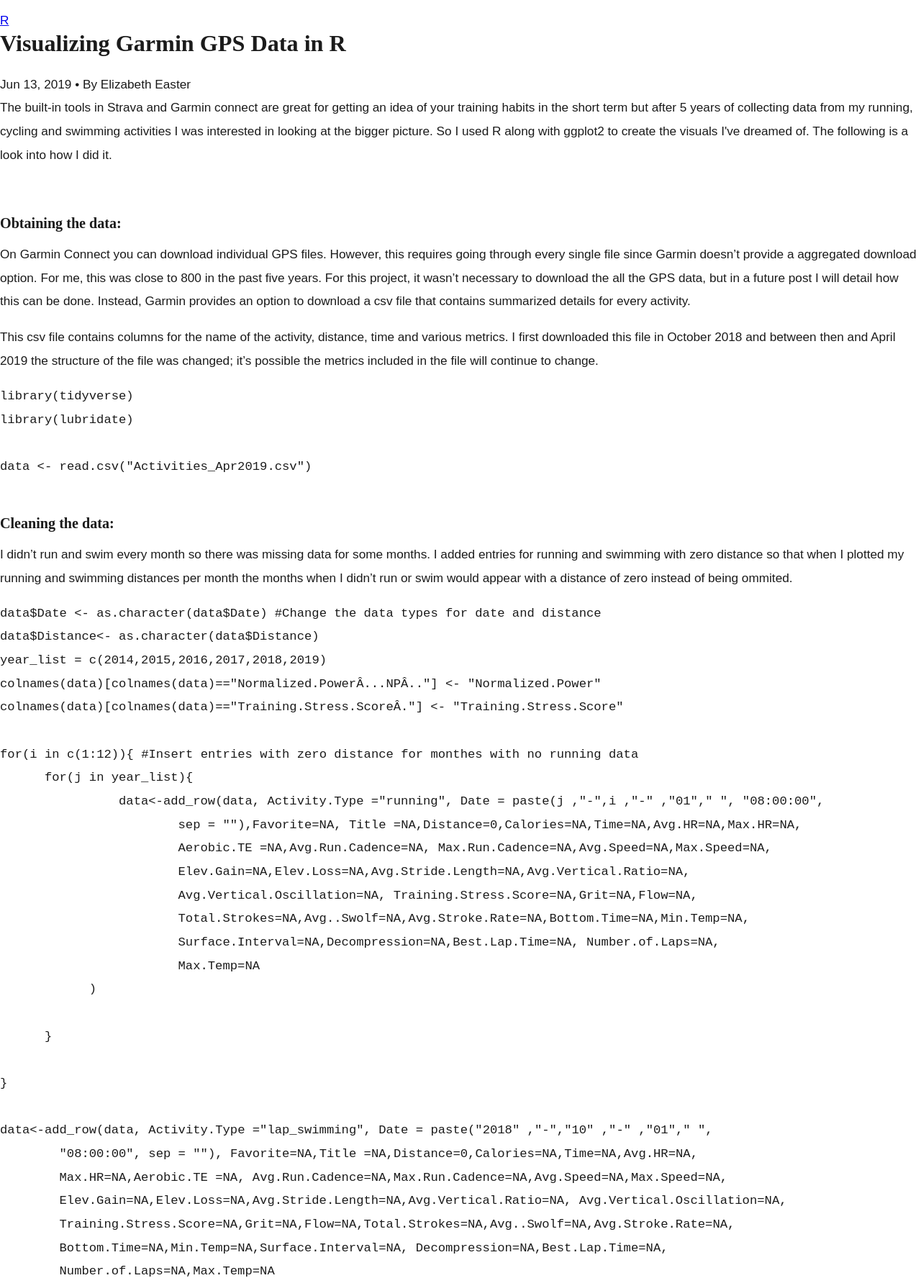
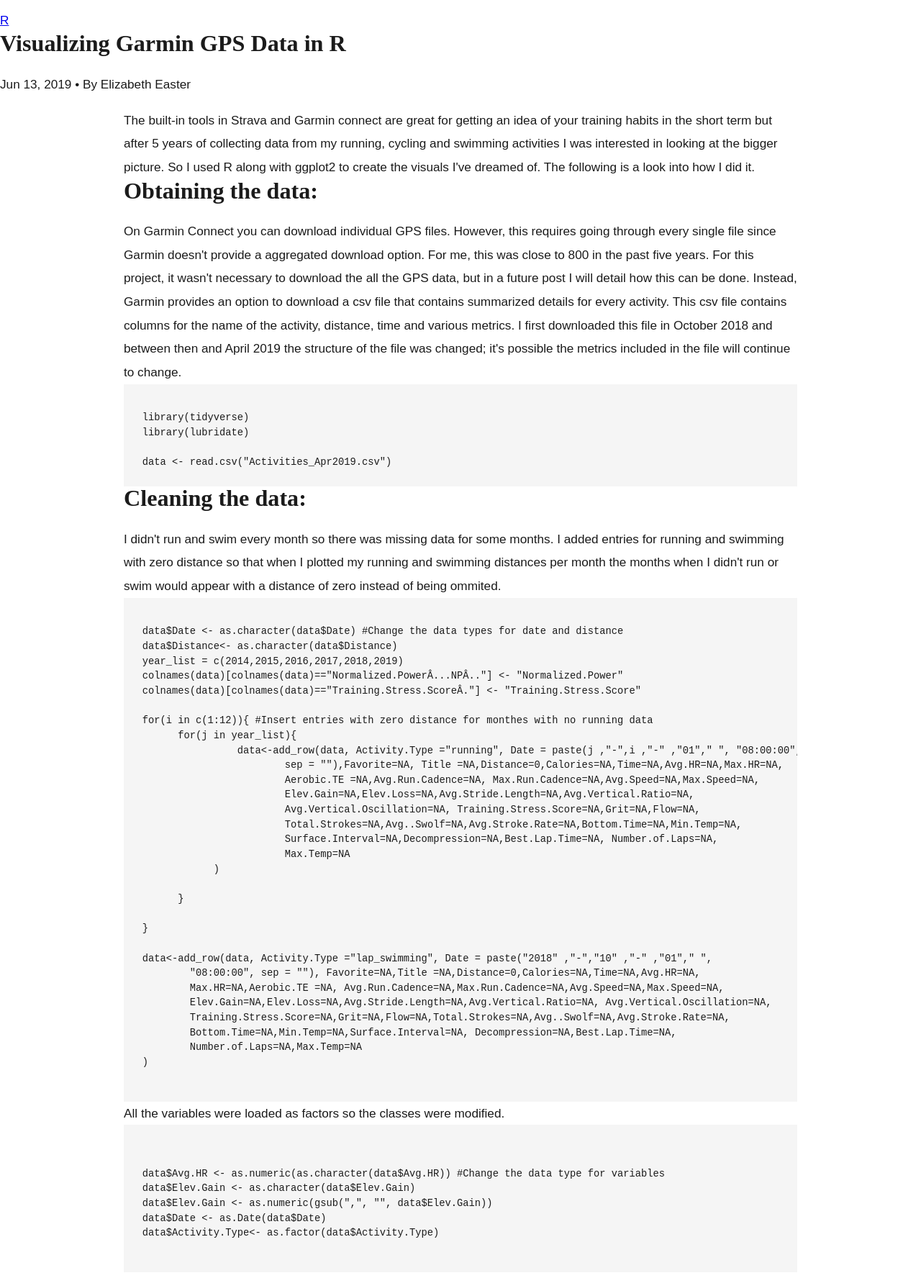
Before and after one commit to edeaster/edeaster.github.io, a Jekyll site: the page built from _posts/2019-06-13-Visualizing-Garmin-GPS-Data-R.md, in a window 1280 px wide, cut to the strip 131-1907 px from the top of the page. Shown: the whole strip at 72% size. Built offline with Jekyll 4.4.1, drawn with Linux system fonts in a browser that asks for light colours; some web fonts are replaced; some of the changed text lies outside the part shown.

Commit message:
updated blog formatting

````diff
--- a/_posts/2019-06-13-Visualizing-Garmin-GPS-Data-R.md
+++ b/_posts/2019-06-13-Visualizing-Garmin-GPS-Data-R.md
@@ -6,13 +6,15 @@ title: "Visualizing Garmin GPS Data in R"
 tags: R
 ---
 
-
-<p> The built-in tools in Strava and Garmin connect are great for getting an idea of
+<div class= "blog_post_container">
+The built-in tools in Strava and Garmin connect are great for getting an idea of
 your training habits in the short term but after 5 years of collecting
 data from my running, cycling and swimming activities I was interested in looking at
-the bigger picture. So I used R along with ggplot2 to create the visuals I've dreamed of. The following is a look into how I did it. </p>
+the bigger picture. So I used R along with ggplot2 to create the visuals I've dreamed of. The following is a look into how I did it.
 
-### Obtaining the data:
+
+
+<h2> Obtaining the data: </h2>
 
 On Garmin Connect you can download individual GPS files. However, this requires going through
 every single file since Garmin doesn't provide a aggregated download option.
@@ -24,20 +26,26 @@ This csv file contains columns for the name of the activity, distance, time and
 I first downloaded this file in October 2018 and between then and April 2019 the structure of the file was
 changed; it's possible the metrics included in the file will continue to change.
 
-```r
+<div class = "highlight">
+<pre>
+<code>
 library(tidyverse)
 library(lubridate)
 
 data <- read.csv("Activities_Apr2019.csv")
-```
+</code>
+</pre>
+</div>
 
-### Cleaning the data:
+<h2> Cleaning the data: </h2>
 
 I didn't run and swim every month so there was missing data for some months. I added entries for
 running and swimming with zero distance so that when I plotted my running and swimming distances per month
 the months when I didn't run or swim would appear with a distance of zero instead of being ommited.
 
-```r
+<div class = "highlight">
+<pre>
+<code>
 data$Date <- as.character(data$Date) #Change the data types for date and distance
 data$Distance<- as.character(data$Distance)
 year_list = c(2014,2015,2016,2017,2018,2019)
@@ -69,10 +77,14 @@ data<-add_row(data, Activity.Type ="lap_swimming", Date = paste("2018" ,"-","10"
 	Number.of.Laps=NA,Max.Temp=NA
 )
 
- ```
+</code>
+</pre>
+</div>
  All the variables were loaded as factors so the classes were modified.
 
-```r
+<div class = "highlight">
+<pre>
+<code>
 
 data$Avg.HR <- as.numeric(as.character(data$Avg.HR)) #Change the data type for variables
 data$Elev.Gain <- as.character(data$Elev.Gain)
@@ -80,13 +92,17 @@ data$Elev.Gain <- as.numeric(gsub(",", "", data$Elev.Gain))
 data$Date <- as.Date(data$Date)
 data$Activity.Type<- as.factor(data$Activity.Type)
 
-```
+</code>
+</pre>
+</div>
 
 The elapsed time format for most entries was "00:00:00". However, if the elapsed time was less than 10 minutes
 the format was "00:00:00.0". To make the elapsed time easier to work with I converted the time to hours. To do this
 I created regex patterns to capture each of the patterns. And then converted the times to hours using as.difftime().
 
-```r
+<div class = "highlight">
+<pre>
+<code>
 
 #Regex patterns to catch the different time formats
 pattern1 <- "\\d\\d[:]\\d\\d[:]\\d\\d" #activities with time greater than or equal to one hour
@@ -109,12 +125,17 @@ for(i in 1:length(data$Time)){
 }
 data$Time <- as.numeric(data$Time)
 
-```
+</code>
+</pre>
+</div>
+
 In the visualizations, I looked at the different metrics by year, month, week, and month and year.
 To do this I added variables for each of these by formatting the date and mutating this to the main
 dataset.
 
-```r
+<div class = "highlight">
+<pre>
+<code>
 data$Distance <- lapply(data$Distance, sub, patt ="[,]", repl="")
 #Take out the comma in distance and change data type to numeric
 data$Distance <- as.numeric(as.character(data$Distance))
@@ -129,18 +150,22 @@ data<- mutate(data, Week = format(Date, format = "%W"),
 data$month <- as.factor(data$month)
 data$Week<- factor(data$Week)
 
-```
-### Creating the plots
+</code>
+</pre>
+</div>
 
-#### Time spent by activity for each year
+<h2> Creating the plots </h2>
+
+<h3> Time spent by activity for each year </h3>
 
 I wanted to see an overview of the time spent per year on each activity (running, swimming, and cycling).
 To prepare the data, I filtered out the hiking and triathlon activities that were included in the dataset
 and combined the different types of the same activity into one category. For example, lap swimming and
 open water swimming both went into the swimming category.
 
-
-```r
+<div class = "highlight">
+<pre>
+<code>
 activity_colors <- c("#ffa600","#003f5c","#bc5090","#ff6361")
 year_colors <- c("#F0BD1D","#c7e9b4","#7fcdbb","#41b6c4","#2c7fb8","#253494","#ff6361")
 
@@ -177,20 +202,24 @@ ggplot(overview_data, aes(x=Year, y=Time, fill= Activity.Type))+
             panel.background = element_blank(),
             axis.ticks = element_blank()
       )
-```
+</code>
+</pre>
+</div>
 
 <p align ="center">
 <img src="/projects/garmin_vis/images/overview_time.png" width="600" height="400"/>
 </p>
 
-#### Time spent by month for each year
+<h3> Time spent by month for each year </h3>
 
 From the first visual it was clear that the amount of time I spent in physical
 activity had increased but how was this increase dispersed over the course of the
 year? I grouped the dataset by month and year and used summarize to get the time
 spent per month.
 
-```r
+<div class = "highlight">
+<pre>
+<code>
 data$Year <- as.factor(data$Year) #Create data set with time spent exercising by month
 data_all <- group_by(data, month, Year)
 data_all <- filter(data_all, Year != 2019)
@@ -221,14 +250,18 @@ ggplot(month_year_time, aes(x=month, y=Time,group= Year, color = Year))+
             axis.ticks = element_blank()
       )
 
-```
+</code>
+</pre>
+</div>
 
 <p align ="center">
 <img src="/projects/garmin_vis/images/month_year_all.png" width="800" height="400" align="center">
 </p>
 
 
-### Conclusion
+<h2> Conclusion </h2>
 To further answer questions about how my training has changed over the years I created visuals specific to each activitiy type.
 The full code for this project is available on my [github page](https://github.com/edeaster/Garmin-Visualization) . To view the full set of visuals including
 a break down by each activity type please visit my [website](https://elizabetheaster.com/garmin_data_project.html) .
+
+</div>
--- a/css/main.css
+++ b/css/main.css
@@ -9,6 +9,9 @@
   max-width: 1300px;
   margin: 0 auto;
   padding: 1em 1em;
+}
+body {
+  overflow-x: hidden;
 }
 /************* GENERAL *************/
 
@@ -98,7 +101,7 @@ h2 {
     font-weight: 400;
     font-size: 0.75em;
     letter-spacing: 0.06em;
-    text-transform: inherit;
+    text-transform: uppercase;
 
   }
   }
--- a/css/post.css
+++ b/css/post.css
@@ -1,3 +1,23 @@
-p{
-	background-color: rbga(0,0,0,.1);
+.blog_post_container{
+	padding: 1em 10em;
+
 }
+ .highlight pre {
+    padding: 1em 1.5em;
+    background-color: #f5f5f5 !important;
+}
+
+
+pre {
+  overflow-x: auto;
+}
+
+
+.highlight code {
+    font-size: 0.8em;
+    line-height: 1.5em;
+    display: inline-block;
+    padding: 0;
+    background-color: transparent;
+
+}
--- a/css/project_doc.css
+++ b/css/project_doc.css
@@ -1,25 +1,62 @@
-p{
-font-family: "mr-eaves-xl-sans", sans-serif;
-	padding-bottom: 1em;
+
+.project_header{
+	padding: 0 1em;
+	margin: 1em 0;
+	grid-column: 3/11;
+}
+.project_subheader{
+	padding: 0 0em;
+	margin: 1em 0;
+	grid-column: 3/11;
+}
+
+.project_container{
+
+	display: grid;
+	grid-template-columns: repeat(10, 1fr);
+	grid-column: 1/-1;
+	padding: 0 3em 1em 3em;
+	margin: 0 auto;
 
 }
 
-.project_header{
-	padding: 0 3em;
-	margin: 1em 0;
+figure {
+    grid-column:3/9;
+    justify-self: center;
+    margin-top: 1.4em;
+    margin-bottom: 1em
 }
 
-.project_container{
-	padding: 0 1em 1em 1em;
-	margin: 0 auto;
-	max-width: 1300px;
+@media all and (max-width: 768px) {
+
+    figure {
+        margin-top: 0;
+		margin-bottom: 0;
+    }
+    }
+
+
+figure img{
+	object-fit: contain;
+	max-width: 100%;
+	height: auto;
+	}
+
+@media all and (max-width: 768px) {
+
+    figure {
+        grid-column: 1 / -1;
+    }
+}
+.project_container p{
+	font-family: "mr-eaves-xl-sans", sans-serif;
+	padding-bottom: 1em;
+	grid-column: 3/9;
 }
 
-.image_container{
-	padding: 2em 1em;
-	position: relative;
-	display: block;
-	margin-left: auto;
-	margin-right: auto;
-	width: 50%;
+@media all and (max-width: 768px){
+	.project_container p{
+		padding-bottom: 0;
+	}
+
 }
````
